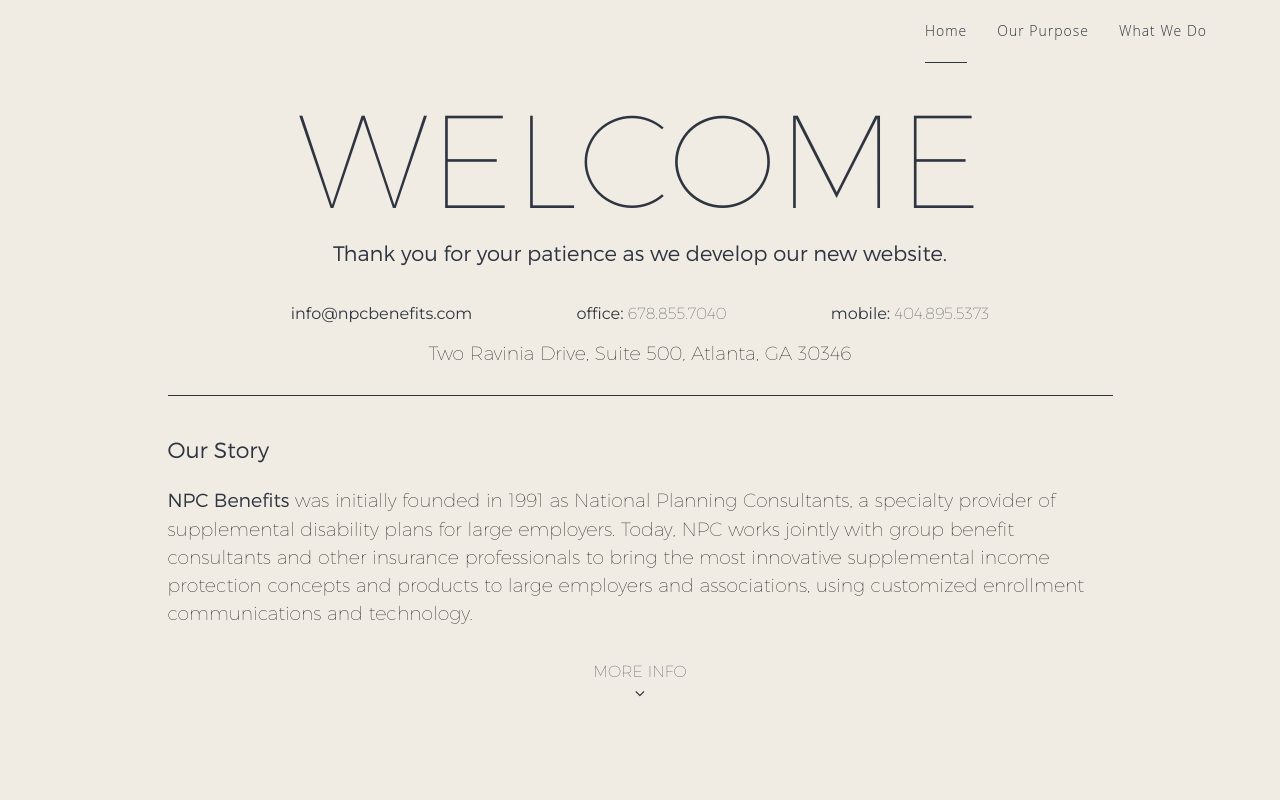
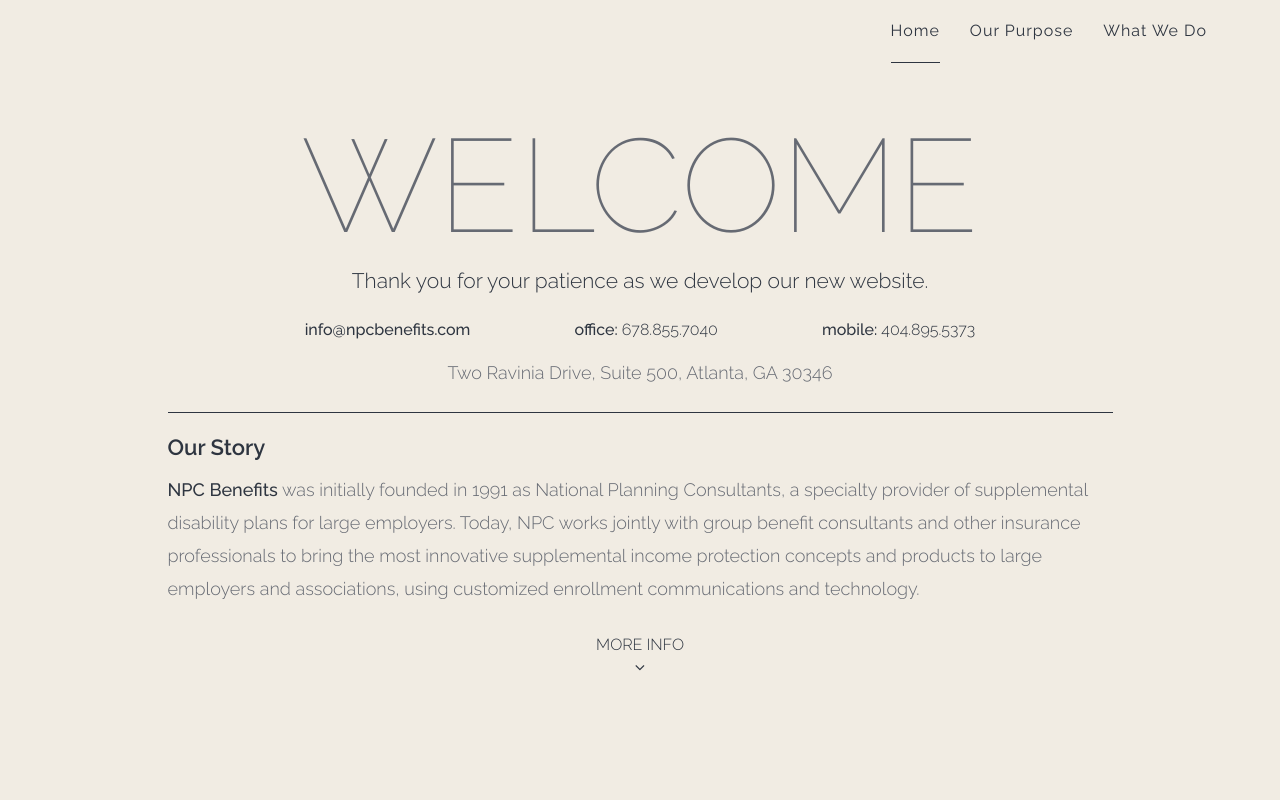
Before and after one commit to iconologic/NPC-Benefits, a plain HTML site: page index.html in a window 1280 px wide. Shown: the top 800 px of the page. Drawn offline with Linux system fonts and the light colour scheme.

Commit message:
Changed font to Raleway

```diff
--- a/index.html
+++ b/index.html
@@ -38,6 +38,7 @@
 		<!-- FONTS -->
 		<!-- <link href='http://fonts.googleapis.com/css?family=Raleway:100,200,300,400,700,900' rel='stylesheet' type='text/css'>
 		<link href='http://fonts.googleapis.com/css?family=Open+Sans:300italic,700italic,400,300,700&amp;subset=latin,latin-ext' rel='stylesheet' type='text/css'> -->
+		<link href='http://fonts.googleapis.com/css?family=Raleway:500,600,100,400,300' rel='stylesheet' type='text/css'>
 		<link href='http://fonts.googleapis.com/css?family=Montserrat:400,700' rel='stylesheet' type='text/css'>
 
 
@@ -103,9 +104,9 @@
 									</ul>
 								</div>
 								<p class="lead onstart animated" data-animation="fadeInUp" data-animation-delay="1000">Thank you for your patience as we develop our new website.</p>
-								<a href="#" class="border-button go-slide onstart animated" data-animation="fadeInUp" data-animation-delay="1200" data-slide="2" class="lead">info@npcbenefits.com</a>
-								<a href="#" class="border-button go-slide onstart animated" data-animation="fadeInUp" data-animation-delay="1200" data-slide="3">office: <span class="lead"> 678.855.7040</span> </a>
-								<a href="#" class="border-button go-slide onstart animated" data-animation="fadeInUp" data-animation-delay="1200" data-slide="4">mobile: <span class="lead"> 404.895.5373</span> </a>
+								<a href="mailto:info@npcbenefits.com" class="border-button go-slide onstart animated" data-animation="fadeInUp" data-animation-delay="1200" class="lead">info@npcbenefits.com</a>
+								<a href="tel:+6788557040" class="border-button go-slide onstart animated" data-animation="fadeInUp" data-animation-delay="1200" >office: <span class="lead"> 678.855.7040</span> </a>
+								<a href="tel:+4048955373" class="border-button go-slide onstart animated" data-animation="fadeInUp" data-animation-delay="1200" >mobile: <span class="lead"> 404.895.5373</span> </a>
 
 								<p class="small-lead onstart animated" data-animation="fadeInUp" data-animation-delay="1400">Two Ravinia Drive, Suite 500, Atlanta, GA 30346</p>
 
--- a/style.css
+++ b/style.css
@@ -122,10 +122,9 @@
 
 body {
 	line-height: 1;
-	color: #000;
+	color: #666a73;
 	font-size: 16px;
-	font-family: 'Montserrat', sans-serif;
-	/*font-family: 'Open Sans', sans-serif;*/
+	font-family: 'Raleway', sans-serif;
 	font-style: normal;
 	font-weight: 300;
 	line-height: 28px;
@@ -146,10 +145,9 @@
 select,
 textarea {
 	font-size: 16px;
-	font-family: 'Montserrat', sans-serif;
-	/*font-family: 'Open Sans', sans-serif;*/
+	font-family: 'Raleway', sans-serif;
 	font-style: normal;
-	font-weight: 300;
+	font-weight: 400;
 }
 
 hr {
@@ -165,69 +163,64 @@
 	font-weight: 100;
 	margin-bottom: 10px;
 	line-height: 1.2em;
-	color: #2e3540;
+	color: #666a73;
 }
 
 .lead {
 	color: #2e3540 !important;
+	margin-bottom: 10px;
 }
 
 h1 {
-	font-family: 'Montserrat-Hairline', sans-serif;
-	/*font-family: 'Raleway', sans-serif;*/
+	font-family: 'Raleway', sans-serif;
 	font-size: 62px;
 	position: relative;
 	margin-bottom: 0px;
 }
 
 h2 {
-	font-family: 'Montserrat', sans-serif;
-	/*font-family: 'Raleway', sans-serif;*/
+	font-family: 'Raleway', sans-serif;
 	font-size: 48px;
 	position: relative;
 }
 
 h3 {
-	font-family: 'Montserrat', sans-serif;
-	/*font-family: 'Raleway', sans-serif;*/
+	font-family: 'Raleway', sans-serif;
 	font-size: 30px;
 }
 
 h3.lead {
-	font-family: 'Montserrat-Light', sans-serif;
-	/*font-family: 'Open Sans', sans-serif;*/
+	font-family: 'Raleway', sans-serif;
 	font-size: 22px;
 	padding: 0;
+	font-weight: 600;
+}
+
+h4 {
+	font-family: 'Raleway', sans-serif;
+	font-size: 22px;
+}
+
+h5 {
+	font-family: 'Raleway', sans-serif;
+	font-size: 20px;
+}
+
+h6 {
+	font-family: 'Raleway', sans-serif;
+	font-size: 18px;
+}
+
+p {
+	font-family: 'Raleway', sans-serif;
 	font-weight: 300;
-}
-
-h4 {
-	font-family: 'Montserrat', sans-serif;
-	/*font-family: 'Raleway', sans-serif;*/
-	font-size: 22px;
-}
-
-h5 {
-	font-family: 'Montserrat', sans-serif;
-	/*font-family: 'Raleway', sans-serif;*/
-	font-size: 20px;
-}
-
-h6 {
-	font-family: 'Montserrat', sans-serif;
-	/*font-family: 'Raleway', sans-serif;*/
 	font-size: 18px;
-}
-
-p {
-	font-family: 'Montserrat-Hairline', sans-serif;
-	font-size: 19px;
-	margin-bottom: 20px;
+	margin-bottom: 15px;
+	line-height: 1.842;
 }
 
 p.lead {
-	font-family: 'Montserrat-Light', sans-serif;
-	/*font-family: 'Open Sans', sans-serif;*/
+	font-family: 'Raleway', sans-serif;
 	padding: 0;
 	font-weight: 300;
 }
@@ -235,7 +228,7 @@
 .section-title {
 	text-align: center;
 	letter-spacing: 0;
-	margin-bottom: 20px;
+	margin-bottom: 10px;
 	-webkit-backface-visibility: hidden;
 	   -moz-backface-visibility: hidden;
         -ms-backface-visibility: hidden;
@@ -260,25 +253,27 @@
 }
 
 span {
-	font-family: 'Montserrat-Light', sans-serif;
-	color: #2e3540;
+	font-family: 'Raleway', sans-serif;
+	color: #2e3540;
+	font-weight: 500;
 }
 
 a.lead,
 span.lead {
-	font-family: 'Montserrat-Light', sans-serif;
-	color: #666a73;
-	/*font-family: 'Open Sans', sans-serif;*/
+	font-family: 'Raleway', sans-serif;
+	color: #2e3540;
 	font-size: 16px;
 	padding: 0;
+	font-weight: 500;
+}
+
+span.lead {
+	font-family: 'Raleway', sans-serif;
 	font-weight: 300;
 }
 
-span.lead {
-	font-family: 'Montserrat-Hairline', sans-serif;
-}
-
 em {
+	font-weight: 500;
 	font-style: italic;
 }
 
@@ -718,6 +713,7 @@
 
 .section {
 	text-align: center;
+	padding: 60px 0px !important;
 }
 
 .section-header {
@@ -849,8 +845,8 @@
 }
 
 .navigation ul > li > a {
-	font: 14px 'Open Sans', sans-serif;
-	font-weight: 300;
+	font-family: 'Raleway', sans-serif;
+	font-weight: 400;
 	letter-spacing: 1px;
 	float: none;
 	line-height: 62px;
@@ -914,7 +910,7 @@
 #clock .number {
 	font-size: 80px;
 	text-align: center;
-	font-family: 'Montserrat', sans-serif;
+	font-family: 'Raleway', sans-serif;
 	font-weight: 700;
 	line-height: 1;
 	margin-bottom: 10px;
@@ -924,8 +920,7 @@
 	display: block;
 	font-size: 21px;
 	text-align: center;
-	font-family: 'Montserrat', sans-serif;
-	/*font-family: 'Open Sans', sans-serif;*/
+	font-family: 'Raleway', sans-serif;
 	font-weight: 400;
 	padding-top: 10px;
 	position: relative;
@@ -1170,7 +1165,7 @@
 	font-size: 16px;
 	outline: none;
 	outline-offset: 0px;
-	font-weight: 300;
+	font-weight: 500;
 	margin-top: 5px;
 	margin-bottom: 5px;
 	/*border: 2px solid #2e3540;*/
@@ -1846,7 +1841,7 @@
 
 .line-separate {
 	display: block;
-	margin-bottom: 30px;
+	margin-bottom: 10px;
 	width: 100%;
 	height: 18px;
 	position: relative;
@@ -2205,7 +2200,7 @@
 
 	.navbar-nav {
 		margin: 15px -15px;
-		margin-bottom: 30px;
+		margin-bottom: 10px;
 	}
 
 	.navigation ul > li > a {
@@ -2337,11 +2332,11 @@
 	}
 
 	.fp-responsive .section.home {
-		padding-top: 250px !important;
+		padding-top: 25px !important;
 	}
 
 	.fp-responsive .section:last-child {
-		padding-bottom: 600px !important;
+		padding-bottom: 25px !important;
 	}
 
 	.socials-icons ul  {
```
